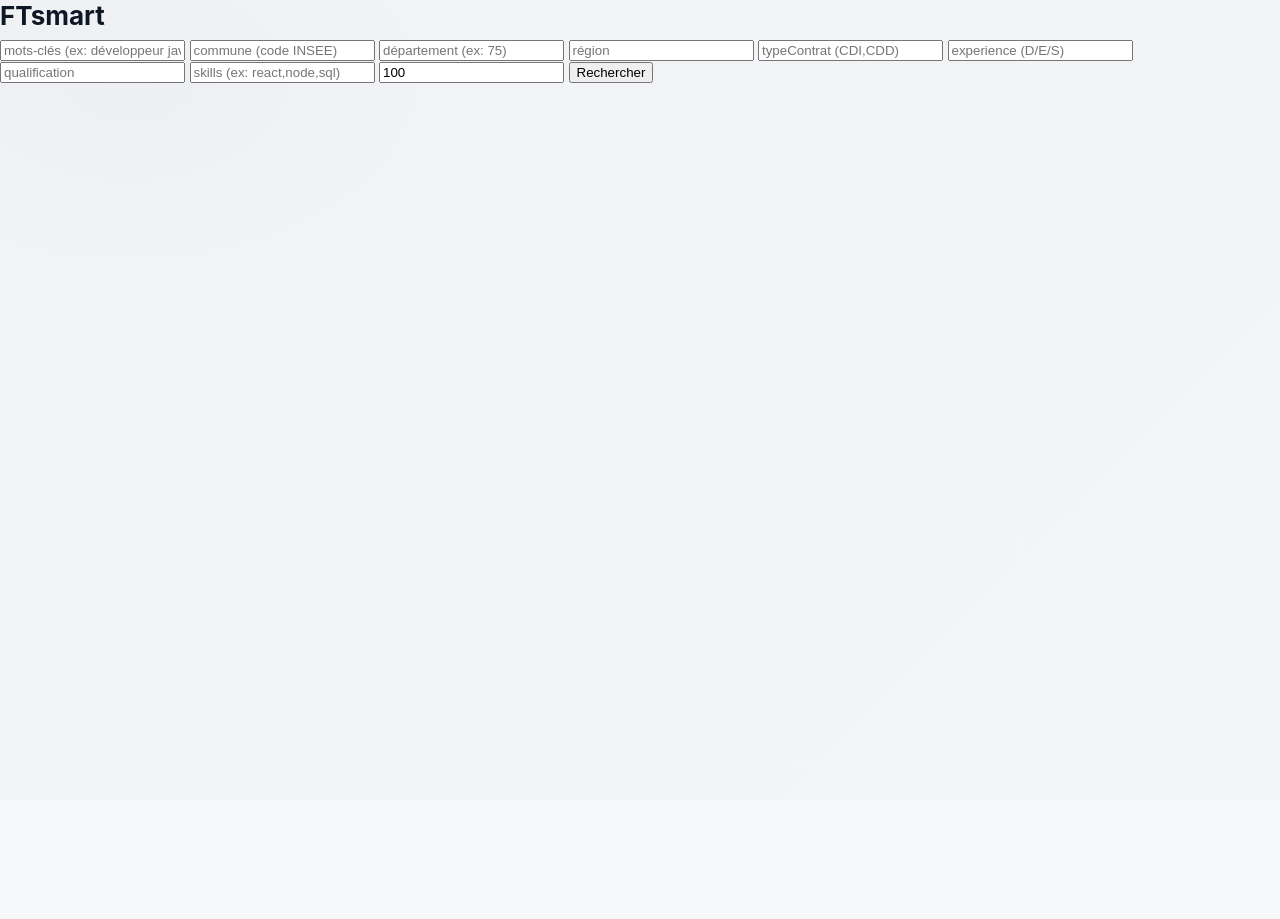
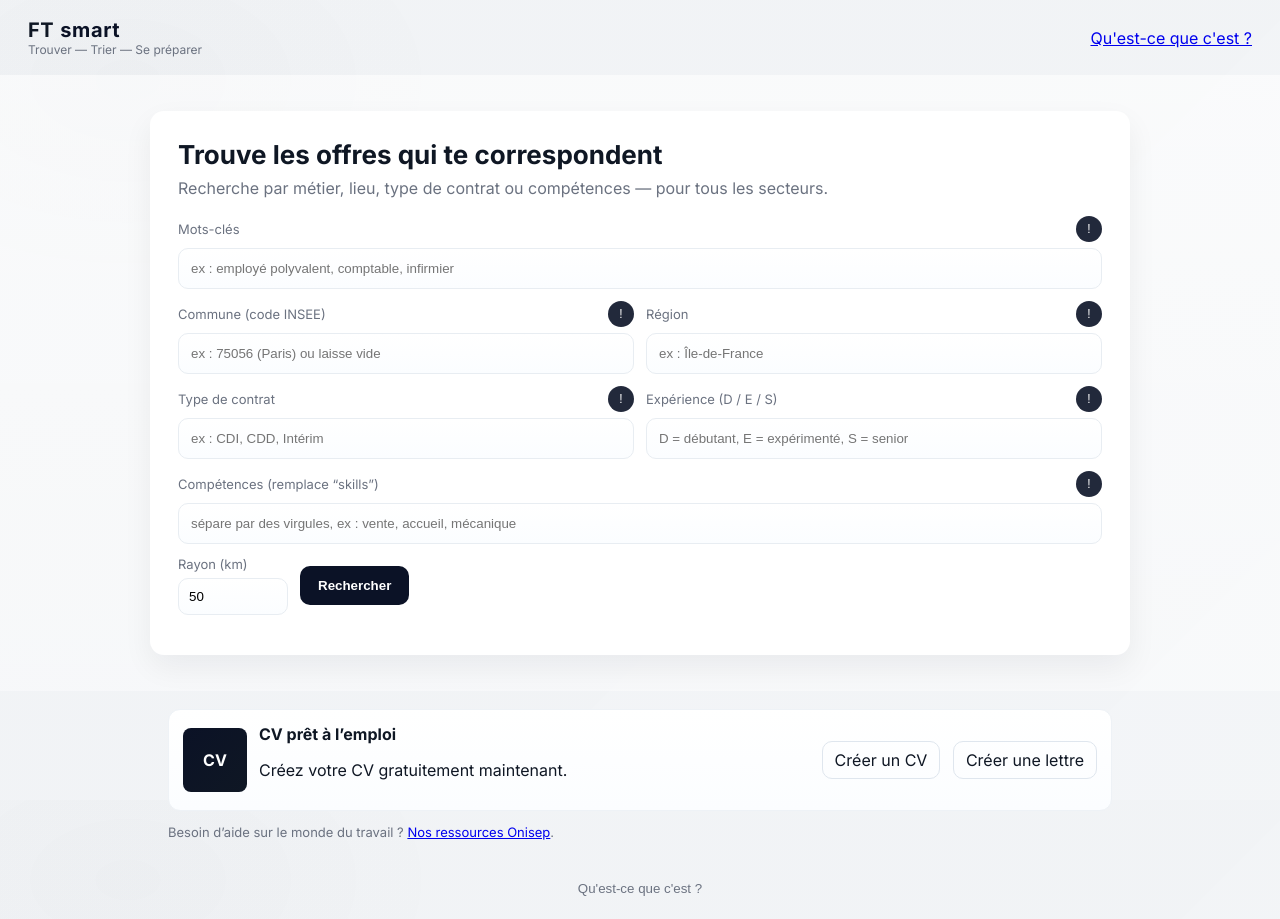
Before and after one commit to Wargo972/FTsmart, a plain HTML site: page index.html in a window 1280 px wide. Before the commit the page ends 800 px from the top, so only its background shows below. Drawn offline with Linux system fonts and the light colour scheme.

Commit message:
Update index.html

```diff
--- a/index.html
+++ b/index.html
@@ -2,30 +2,131 @@
 <html lang="fr">
 <head>
   <meta charset="utf-8" />
-  <meta name="ftsmart-api-base" content="https://ftsmart-backend.onrender.com" />
+  <meta name="viewport" content="width=device-width,initial-scale=1" />
   <title>FTsmart — Recherche d'offres</title>
+
+  <meta name="ftsmart-api-base" content="https://ftsmart-backend.onrender.com">
+
+  <!-- Google font (inter) -->
+  <link href="https://fonts.googleapis.com/css2?family=Inter:wght@300;400;600;700&display=swap" rel="stylesheet">
+
   <link rel="stylesheet" href="styles.css">
 </head>
 <body>
-  <div class="wrap">
-    <header><h1>FTsmart</h1></header>
-    <main>
-      <div class="form">
-        <input id="motsCles" placeholder="mots-clés (ex: développeur java)" />
-        <input id="commune" placeholder="commune (code INSEE)" />
-        <input id="departement" placeholder="département (ex: 75)" />
-        <input id="region" placeholder="région" />
-        <input id="typeContrat" placeholder="typeContrat (CDI,CDD)" />
-        <input id="experience" placeholder="experience (D/E/S)" />
-        <input id="qualification" placeholder="qualification" />
-        <input id="skills" placeholder="skills (ex: react,node,sql)" />
-        <input id="distance" type="number" placeholder="distance (km)" value="100" />
-        <button id="searchBtn">Rechercher</button>
+  <div class="page">
+    <header class="topbar">
+      <div class="brand">
+        <div class="logo">FT<span>smart</span></div>
+        <div class="tag">Trouver — Trier — Se préparer</div>
       </div>
-      <div id="messages" class="muted"></div>
-      <div id="results"></div>
+      <nav class="top-actions">
+        <a class="link-ghost" href="#" id="help-trigger">Qu'est-ce que c'est ?</a>
+      </nav>
+    </header>
+
+    <main class="hero">
+      <div class="hero-inner">
+        <h1>Trouve les offres qui te correspondent</h1>
+        <p class="lead">Recherche par métier, lieu, type de contrat ou compétences — pour tous les secteurs.</p>
+
+        <form id="searchForm" class="search-form" onsubmit="event.preventDefault(); searchOffers();">
+          <div class="row">
+            <label> Mots-clés
+              <button type="button" class="hint-btn" data-key="motsCles" aria-label="Aide sur mots-clés">!</button>
+            </label>
+            <input id="motsCles" placeholder="ex : employé polyvalent, comptable, infirmier" />
+          </div>
+
+          <div class="row small-cols">
+            <div>
+              <label> Commune (code INSEE)
+                <button type="button" class="hint-btn" data-key="commune" aria-label="Aide sur commune">!</button>
+              </label>
+              <input id="commune" placeholder="ex : 75056 (Paris) ou laisse vide" />
+            </div>
+            <div>
+              <label> Région
+                <button type="button" class="hint-btn" data-key="region" aria-label="Aide sur région">!</button>
+              </label>
+              <input id="region" placeholder="ex : Île-de-France" />
+            </div>
+          </div>
+
+          <div class="row small-cols">
+            <div>
+              <label> Type de contrat
+                <button type="button" class="hint-btn" data-key="typeContrat" aria-label="Aide sur type de contrat">!</button>
+              </label>
+              <input id="typeContrat" placeholder="ex : CDI, CDD, Intérim" />
+            </div>
+            <div>
+              <label> Expérience (D / E / S)
+                <button type="button" class="hint-btn" data-key="experience" aria-label="Aide sur expérience">!</button>
+              </label>
+              <input id="experience" placeholder="D = débutant, E = expérimenté, S = senior" />
+            </div>
+          </div>
+
+          <div class="row">
+            <label> Compétences (remplace “skills”)
+              <button type="button" class="hint-btn" data-key="skills" aria-label="Aide sur compétences">!</button>
+            </label>
+            <input id="skills" placeholder="sépare par des virgules, ex : vente, accueil, mécanique" />
+          </div>
+
+          <div class="row controls">
+            <div class="radius">
+              <label> Rayon (km)</label>
+              <input id="distance" type="number" value="50" min="1" />
+            </div>
+
+            <button id="searchBtn" class="btn-primary" type="submit" aria-label="Rechercher">Rechercher</button>
+          </div>
+        </form>
+      </div>
     </main>
-  </div>
-  <script src="script.js"></script>
+
+    <section class="results-wrap" id="resultsWrap">
+      <div class="results-inner" id="results">
+        <!-- Résultats injectés ici -->
+      </div>
+    </section>
+
+    <section class="promo">
+      <div class="promo-card">
+        <div class="mini-cv">
+          <div class="cv-thumb">CV</div>
+          <div class="cv-text">
+            <strong>CV prêt à l’emploi</strong>
+            <p>Créez votre CV gratuitement maintenant.</p>
+          </div>
+        </div>
+        <div class="promo-actions">
+          <a class="btn-outline" target="_blank" rel="noopener" href="https://www.hellowork.com/fr-fr/outil/cv.html">Créer un CV</a>
+          <a class="btn-outline" target="_blank" rel="noopener" href="https://www.hellowork.com/fr-fr/outil/lettre-motivation.html">Créer une lettre</a>
+        </div>
+      </div>
+
+      <div class="promo-note">
+        <p>Besoin d’aide sur le monde du travail ? <a target="_blank" rel="noopener" href="https://www.onisep.fr/vers-l-emploi/recherche-d-emploi/premiers-pas-vers-l-emploi-vos-questions-nos-reponses">Nos ressources Onisep</a>.</p>
+      </div>
+    </section>
+
+    <footer class="page-footer">
+      <button id="whatIs" class="link-muted">Qu'est-ce que c'est ?</button>
+    </footer>
+
+    <!-- Tooltip / Popup templates -->
+    <div id="overlay" class="overlay hidden" role="dialog" aria-modal="true">
+      <div class="popup" role="document" aria-labelledby="popup-title">
+        <button class="popup-close" id="popupClose" aria-label="Fermer">✕</button>
+        <h3 id="popup-title">Qu'est-ce que FTsmart ?</h3>
+        <div id="popup-body" class="popup-body"></div>
+      </div>
+    </div>
+
+    <div id="hint" class="hint-pop hidden" role="tooltip"></div>
+
+  <script src="script.js" defer></script>
 </body>
 </html>
```
